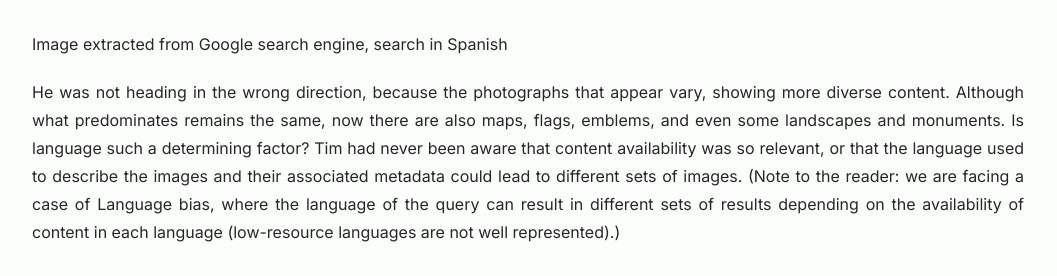
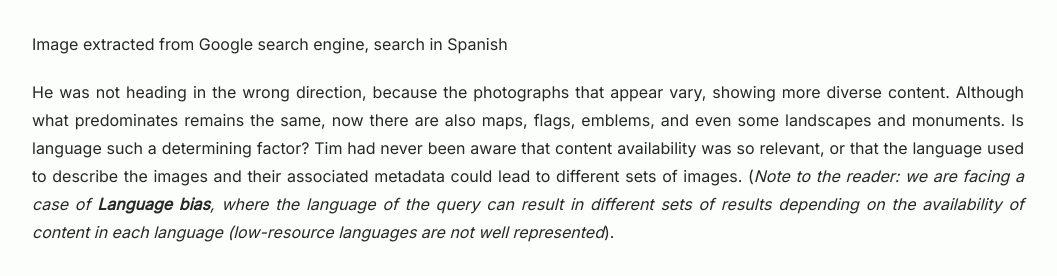
Before and after one commit to marcfranquesa/ai-bias-and-transparency-blog, an Astro site: page /posts/first-session/tims-day in a window 1280 px wide. Shown: the part 2792-3068 px from the top of the page, without its empty margins (112-1169 px from the left). Built offline with nearby package versions, Linux system fonts and the light colour scheme; Astro itself is replaced by a stand-in of ours; some packages are replaced by stand-ins of ours; grey boxes are pictures that could not be loaded.

Commit message:
Format text

```diff
--- a/src/content/blog/first-lesson/tims-day.mdx
+++ b/src/content/blog/first-lesson/tims-day.mdx
@@ -58,7 +58,7 @@ Out of inertia, Tim goes to the image search engine, and all he sees are images
   </p>
 </div>
 
-He was not heading in the wrong direction, because the photographs that appear vary, showing more diverse content. Although what predominates remains the same, now there are also maps, flags, emblems, and even some landscapes and monuments. Is language such a determining factor? Tim had never been aware that content availability was so relevant, or that the language used to describe the images and their associated metadata could lead to different sets of images. (Note to the reader: we are facing a case of Language bias, where the language of the query can result in different sets of results depending on the availability of content in each language (low-resource languages are not well represented).)
+He was not heading in the wrong direction, because the photographs that appear vary, showing more diverse content. Although what predominates remains the same, now there are also maps, flags, emblems, and even some landscapes and monuments. Is language such a determining factor? Tim had never been aware that content availability was so relevant, or that the language used to describe the images and their associated metadata could lead to different sets of images. (_Note to the reader: we are facing a case of **Language bias**, where the language of the query can result in different sets of results depending on the availability of content in each language (low-resource languages are not well represented_).
 
 <div>
   <img
```
